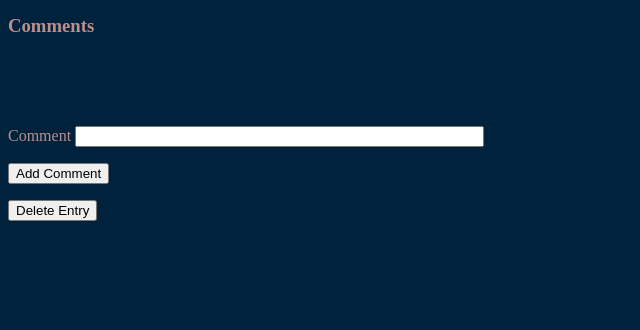
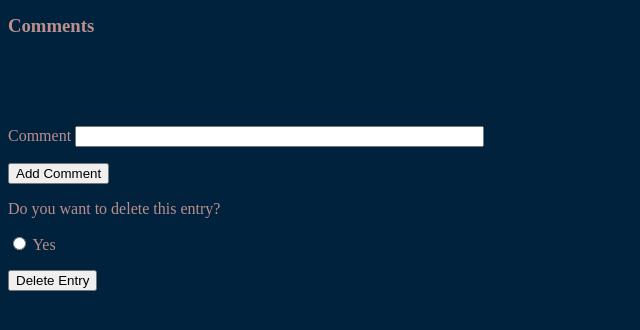
Before and after one commit to teresanguyen503/CS361-Portfolio-Project, a Flask app: template myapp/templates/mealDisplay.html in a window 1280 px wide. Shown: the part 138-468 px from the top of the page, without its empty margins (0-640 px from the left). Run offline with Flask 2, Linux system fonts and the light colour scheme; the template is opened without the code that fills it: values that come from a table or form of the project are taken from there, others are empty.

Commit message:
Fixed validation forms - comment and delete

```diff
--- a/myapp/app.py
+++ b/myapp/app.py
@@ -55,15 +55,13 @@ def mealDates():
 @app.route("/meal/<int:id>", methods=["GET", "POST"])
 def mealDisplay(id):
   comment_form = CommentForm(csrf=False)
-  if comment_form.validate_on_submit():
+  if comment_form.validate():
     new_comment = comment_form.comment.data
     comments[id].append(new_comment)
 
   delete_form = DeleteForm(csrf=False)
-  if delete_form.validate_on_submit():
-    print(dates)
+  if bool(delete_form.confirm_category.data) and delete_form.validate():
     dates.pop(id)
-    print(dates)
     meals.pop(id)
     types.pop(id)
     descriptions.pop(id)
--- a/myapp/forms.py
+++ b/myapp/forms.py
@@ -19,4 +19,6 @@ class CommentForm(FlaskForm):
   submit = SubmitField("Add Comment")
 
 class DeleteForm(FlaskForm):
-  submit = SubmitField("Delete Entry")
+  confirm_string = StringField("Do you want to delete this entry?")
+  confirm_category = RadioField("Select", coerce=bool, choices=[(True, "Yes")])
+  delete_submit = SubmitField("Delete Entry")
--- a/myapp/templates/mealDisplay.html
+++ b/myapp/templates/mealDisplay.html
@@ -24,16 +24,22 @@
   <br>
   <br>
 
-  <form method="POST">
+  <form id="comment-form" method="POST">
     {{ template_form.hidden_tag() }}
     <p>{{ template_form.comment.label }}
     {{ template_form.comment(size=48) }}</p>
     <p>{{ template_form.submit() }}</p>
   </form>
 
-  <form method="POST">
+  <form id="delete-form" method="POST">
     {{ template_delete.hidden_tag() }}
-    <p>{{ template_delete.submit() }}</p>
+    <p>{{ template_delete.confirm_string.label }}</p>
+    <tr>{% for btn in template_delete.confirm_category %}
+      <td>{{ btn }}</td>
+      <td>{{ btn.label }}</td>
+      {% endfor %}
+    </tr>
+    <p>{{ template_delete.delete_submit() }}</p>
   </form>
 
 </div>
```
